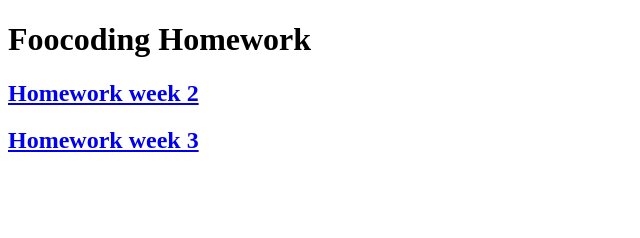
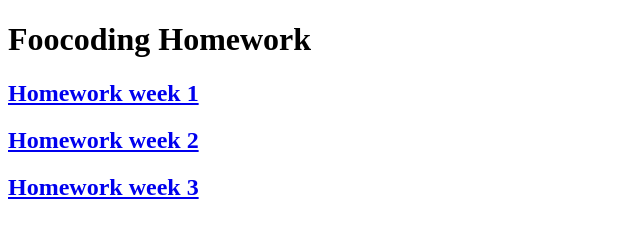
Before and after one commit to Elena1987bt/FOO-CODING, a plain HTML site: page index.html in a window 1280 px wide. Shown: the whole page, without its empty margins (0-640 px from the left). Drawn offline with Linux system fonts and the light colour scheme.

Commit message:
Update index.html

```diff
--- a/index.html
+++ b/index.html
@@ -8,6 +8,7 @@
       <h1>Foocoding Homework</h1>
     </header>
     <section>
+      <h2><a href="week-1/personal-website/index.html">Homework week 1</a></h2>
       <h2><a href="week-2/index.html">Homework week 2</a></h2>
       <h2><a href="week-3/index.html">Homework week 3</a></h2>
     </section>
```
